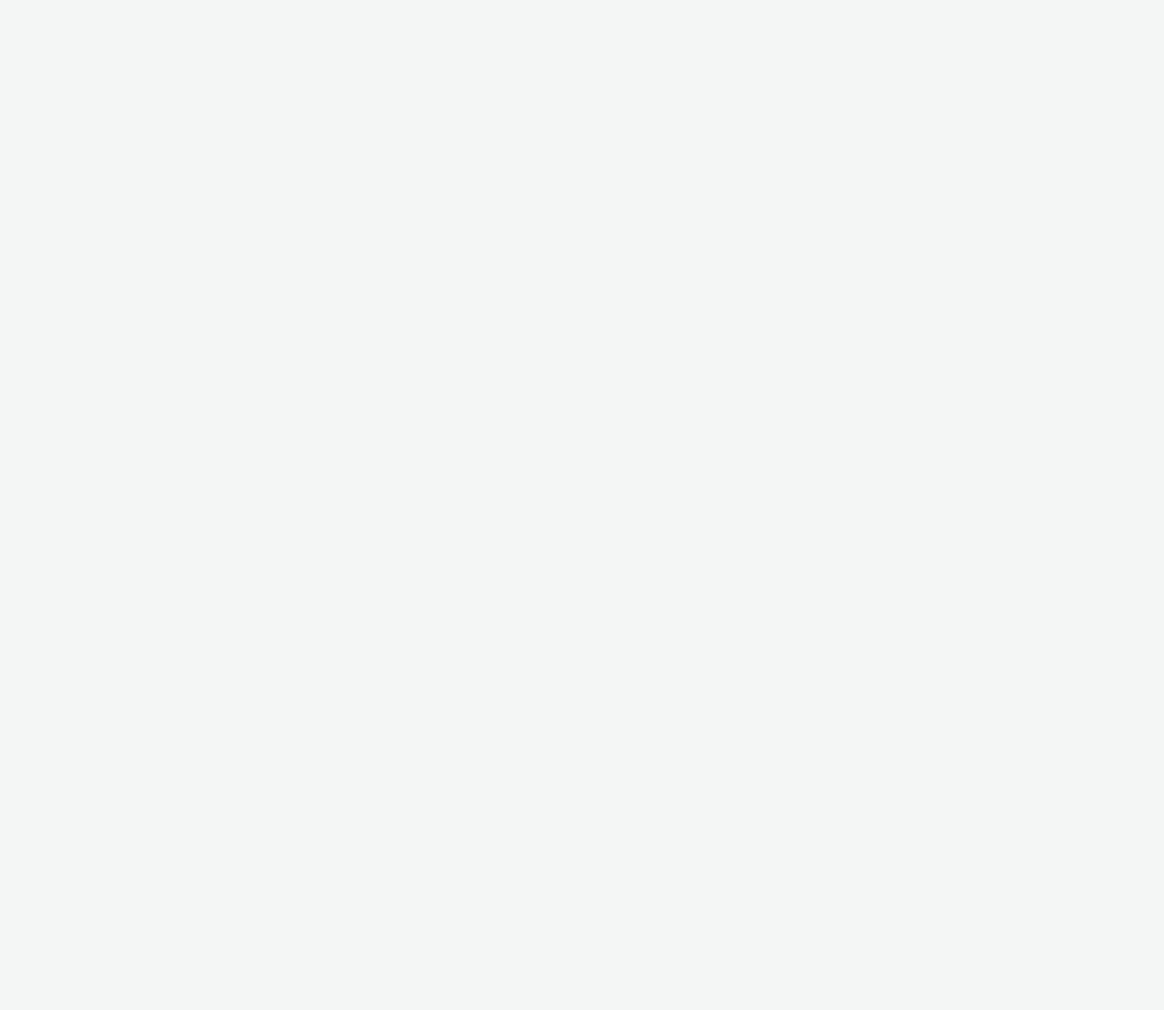
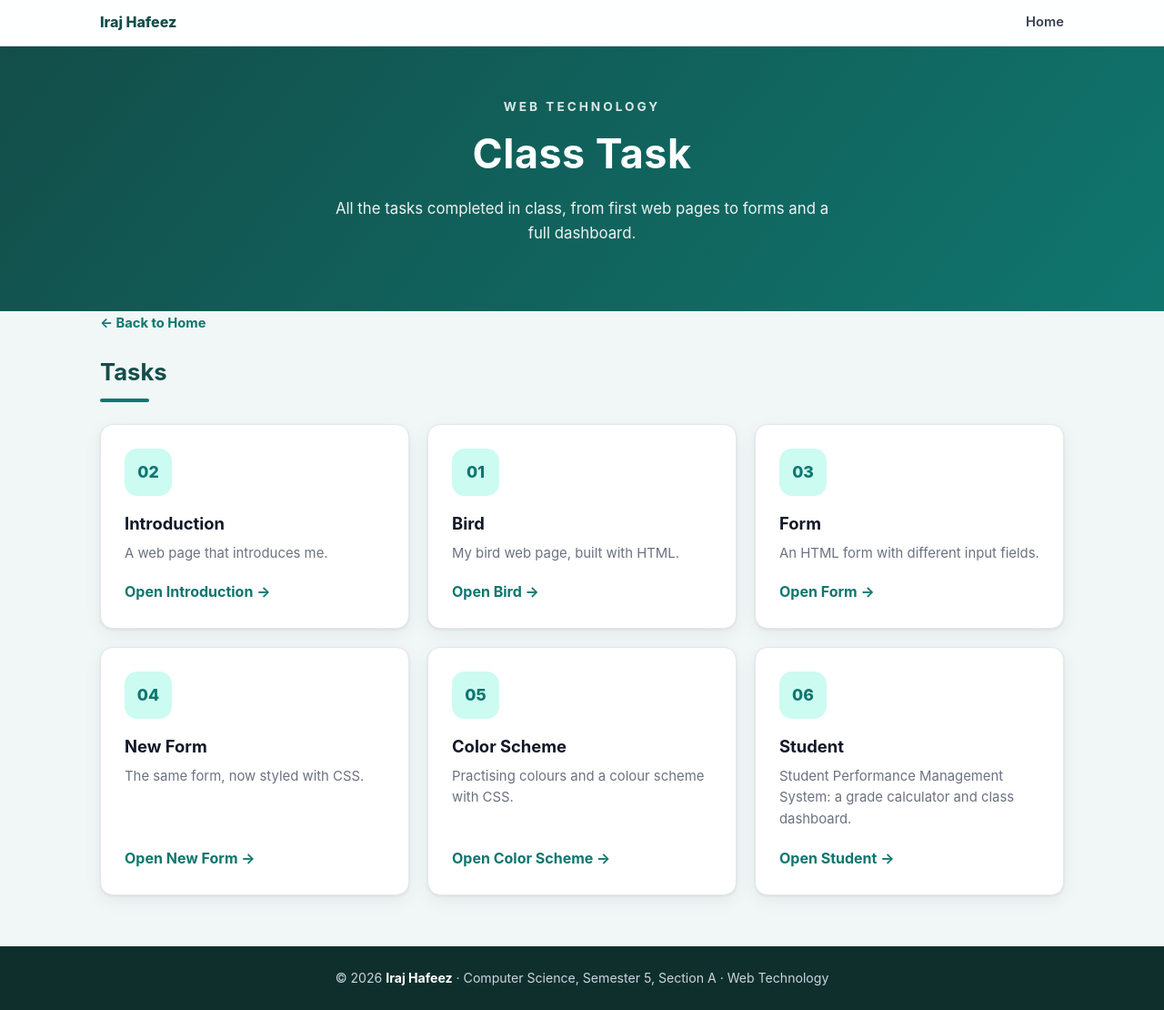
Before and after one commit to IrajHafeez/webtechnologies, a plain HTML site: page class-task/index.html in a window 1280 px wide. Shown: the whole page at 91% size. Before the commit the page ends 800 px from the top, so only its background shows below. Drawn offline with Linux system fonts and the light colour scheme.

Commit message:
Update index.html
Updated transition properties for card elements and added responsive design adjustments.

```diff
--- a/class-task/index.html
+++ b/class-task/index.html
@@ -75,4 +75,113 @@
       border: 1px solid var(--border);
       border-radius: 14px;
       box-shadow: var(--shadow);
-      transition: transform
+      transition: transform 0.2s, box-shadow 0.2s, border-color 0.2s;
+    }
+    .card:hover { transform: translateY(-6px); border-color: var(--primary); box-shadow: 0 12px 28px rgba(16, 24, 40, 0.14); }
+    .card:focus-visible { outline: 3px solid var(--ring); outline-offset: 3px; }
+    .num {
+      display: grid; place-items: center;
+      width: 52px; height: 52px;
+      margin-bottom: 16px;
+      font-size: 1.1rem;
+      font-weight: 800;
+      color: var(--primary);
+      background: var(--primary-soft);
+      border-radius: 14px;
+    }
+    .card h3 { margin: 0 0 6px; font-size: 1.15rem; }
+    .card p { flex: 1; margin: 0 0 18px; font-size: 0.93rem; color: var(--muted); }
+    .open { font-weight: 700; color: var(--primary); }
+    .card:hover .open { text-decoration: underline; }
+
+    /* ---------- Footer ---------- */
+    footer { margin-top: 56px; padding: 24px 0; font-size: 0.88rem; text-align: center; color: #cbd5e1; background: #0f2f2c; }
+    footer b { color: #fff; }
+
+    /* ---------- Responsive ---------- */
+    @media (max-width: 900px) { .task-grid { grid-template-columns: repeat(2, 1fr); } }
+    @media (max-width: 580px) {
+      .task-grid { grid-template-columns: 1fr; }
+      .nav-links a:not(.keep) { display: none; }
+      .hero { padding: 44px 0 56px; }
+    }
+  </style>
+</head>
+<body>
+
+  <nav class="nav">
+    <div class="container">
+      <a href="../index.html" class="logo">Iraj Hafeez</a>
+      <div class="nav-links">
+        <a href="../index.html" class="keep">Home</a>
+      </div>
+    </div>
+  </nav>
+
+  <header class="hero">
+    <div class="container">
+      <p class="eyebrow">Web Technology</p>
+      <h1>Class Task</h1>
+      <p class="sub">All the tasks completed in class, from first web pages to forms and a full dashboard.</p>
+    </div>
+  </header>
+
+  <main class="container">
+    <a href="../index.html" class="back">&larr; Back to Home</a>
+    <h2 class="section-title">Tasks</h2>
+    <div class="section-line"></div>
+
+    <div class="task-grid">
+      <a href="introduction/introduction.html" class="card">
+        <div class="num">02</div>
+        <h3>Introduction</h3>
+        <p>A web page that introduces me.</p>
+        <span class="open">Open Introduction &rarr;</span>
+      </a>
+       <a href="bird/bird.html" class="card">
+        <div class="num">01</div>
+        <h3>Bird</h3>
+        <p>My bird web page, built with HTML.</p>
+        <span class="open">Open Bird &rarr;</span>
+      </a>
+
+      <a href="form/form.html" class="card">
+        <div class="num">03</div>
+        <h3>Form</h3>
+        <p>An HTML form with different input fields.</p>
+        <span class="open">Open Form &rarr;</span>
+      </a>
+
+      <a href="form_with _css/newform.html" class="card">
+        <div class="num">04</div>
+        <h3>New Form</h3>
+        <p>The same form, now styled with CSS.</p>
+        <span class="open">Open New Form &rarr;</span>
+      </a>
+
+      <a href="color scheme/color.html" class="card">
+        <div class="num">05</div>
+        <h3>Color Scheme</h3>
+        <p>Practising colours and a colour scheme with CSS.</p>
+        <span class="open">Open Color Scheme &rarr;</span>
+      </a>
+
+      <a href="student/index.html" class="card">
+        <div class="num">06</div>
+        <h3>Student</h3>
+        <p>Student Performance Management System: a grade calculator and class dashboard.</p>
+        <span class="open">Open Student &rarr;</span>
+      </a>
+
+    </div>
+  </main>
+
+  <footer>
+    <div class="container">&copy; <span id="year"></span> <b>Iraj Hafeez</b> &middot; Computer Science, Semester 5, Section A &middot; Web Technology</div>
+  </footer>
+
+  <script>
+    document.getElementById('year').textContent = new Date().getFullYear();
+  </script>
+</body>
+</html>
```
